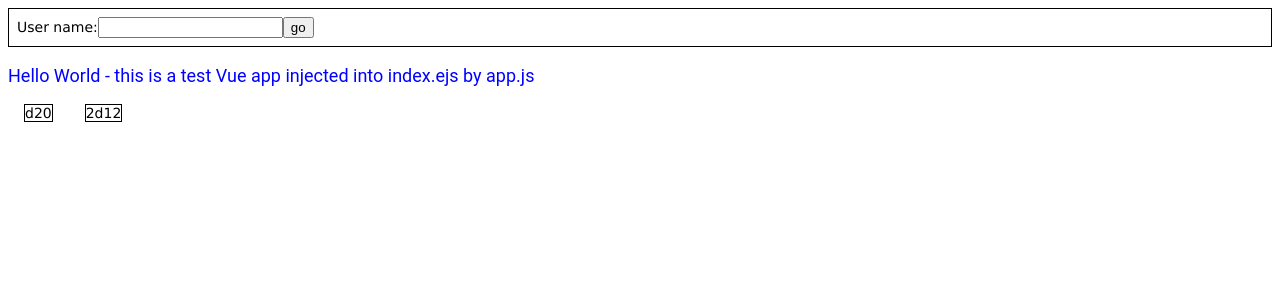
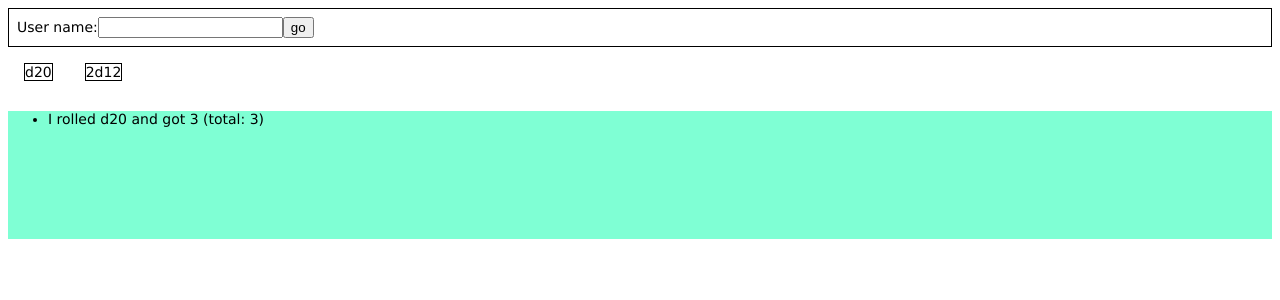
Before and after one commit to dblatcher/table-top, a Vue app: page / in a window 1280 px wide. Both pictures are taken after a click on the element "d20". Shown: the top 300 px of the page. Built offline with nearby package versions, Linux system fonts and the light colour scheme; no server answers; the HTML template or start-up script is replaced by a standard one.

Commit message:
add message board, scoped styling

```diff
--- a/src/vue/App.vue
+++ b/src/vue/App.vue
@@ -9,31 +9,33 @@
       <input type="submit" value="go"/>
     </form>
 
-    <p class="new-message">{{ message }}</p>
-
     <div class="roll-button-holder">
       <DiceButton @dice-result="reportRoll" dice="20" label="d20"/>
       <DiceButton @dice-result="reportRoll" dice="12,12" label="2d12"/>
     </div>
+
+    <MessageBox v-bind:messages="messages" />
 
   </div>
 </template>
 
 <script>
 import DiceButton from './components/DiceButton.vue'
+import MessageBox from './components/MessageBox.vue'
 
 var io = require('../../node_modules/socket.io-client/dist/socket.io')
 
 
 export default {
-  components: {DiceButton},
+  components: {DiceButton, MessageBox},
 
   data() {
     return {
       message: 'Hello World - this is a test Vue app injected into index.ejs by app.js',
       socket: io(),
       userName : undefined,
-      userId : undefined
+      userId : undefined,
+      messages: [],
     };
   },
 
@@ -54,12 +56,12 @@ export default {
     },
 
     handleRollReport (report) {
-      this.message = report.localPlayer.userName + " " + report.rollData.message
+      this.messages.push  (report.localPlayer.userName + " " + report.rollData.message)
     },
 
     reportRoll(rollData) {
       const {diceList, results, total, message} = rollData
-      console.log(message)
+      this.messages.push("I " + rollData.message)
 
       this.socket.emit('roll', {localPlayer:this.localPlayer, rollData})
     },
@@ -69,7 +71,7 @@ export default {
       event.preventDefault();
 
       if (this.userId) {
-        alert (`You are already logged in as ${this.displayName}`)
+        this.messages.push (`You are already logged in as ${this.displayName}`)
         return false
       }
 
@@ -83,7 +85,7 @@ export default {
     handleSignInResponse (response) {
       console.log(response)
         if (response.type === 'REFUSAL') {
-          alert (response.message)
+          this.messages.push (response.message)
           return false
         }
         this.userName = response.userName;
@@ -100,20 +102,9 @@ export default {
 </script>
 
 <style>
-  .new-message {
-    font-size: 18px;
-    font-family: 'Roboto', sans-serif;
-    color: blue;
-  }
 
   .roll-button-holder {
     display: flex;
   }
 
-  .roll-button-holder  p {
-      border: 1px solid black;
-      margin: 0 1rem;
-      cursor: pointer;
-  }
-
 </style>
--- a/src/vue/components/DiceButton.vue
+++ b/src/vue/components/DiceButton.vue
@@ -31,6 +31,12 @@ export default {
 }
 </script>
 
-<style>
+<style scoped>
+
+    p {
+        border: 1px solid black;
+        margin: 1rem;
+        cursor: pointer;
+    }
 
 </style>
--- /dev/null
+++ b/src/vue/components/MessageBox.vue
@@ -0,0 +1,21 @@
+<template>
+  <section>
+      <ul>
+        <li v-for="(message, index) in messages" v-bind:key="index">{{message}}</li>
+      </ul>
+  </section>
+</template>
+
+<script>
+export default {
+    props: ['messages']
+}
+</script>
+
+<style scoped>
+    ul {
+        height: 8rem;
+        overflow-y: auto;
+        background-color: aquamarine;
+    }
+</style>
```
